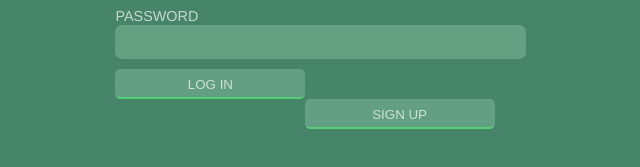
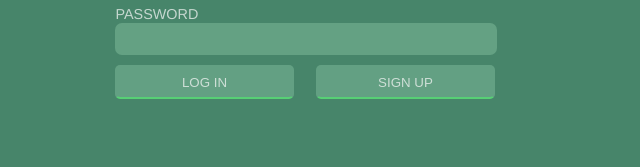
Before and after one commit to klugmankd/TODO-list, a plain HTML site: page index.html in a window 1280 px wide. Shown: the part 303-470 px from the top of the page, without its empty margins (335-975 px from the left). Drawn offline with Linux system fonts and the light colour scheme.

Commit message:
add width fields

```diff
--- a/css/style.css
+++ b/css/style.css
@@ -48,15 +48,12 @@ body {
 .field {
     font-family: "pragmatica-web", "Helvetica Neue", Helvetica, Arial, "Nimbus Sans L", sans-serif;
     outline: none;
-    /*float: left;*/
-    width: 405px;
-    height: 30px;
-    /*width: 96%;*/
-    /*padding: 2%;*/
     border-radius: 7px;
     border: 1px solid rgba(167, 226, 189, .0);
     background: rgba(167, 226, 189, 0.3);
     margin-bottom: 10px;
+    width: 96%;
+    padding: 2%;
 }
 
 .field:focus {
@@ -72,8 +69,12 @@ body {
     border-right: 2px solid rgba(167, 226, 189, 0);
     border-bottom: 2px solid #57d075;
     outline: none;
-    width: 190px;
-    height: 30px;
+    width: 47%;
+    padding: 2%;
+
+    /*width: 47%;*/
+    /*padding: 2%;*/
+    /*height: 30px;*/
     /*margin-right: 20px;*/
     /*float: right;*/
     color: rgba(247, 247, 247, 0.72);
```
